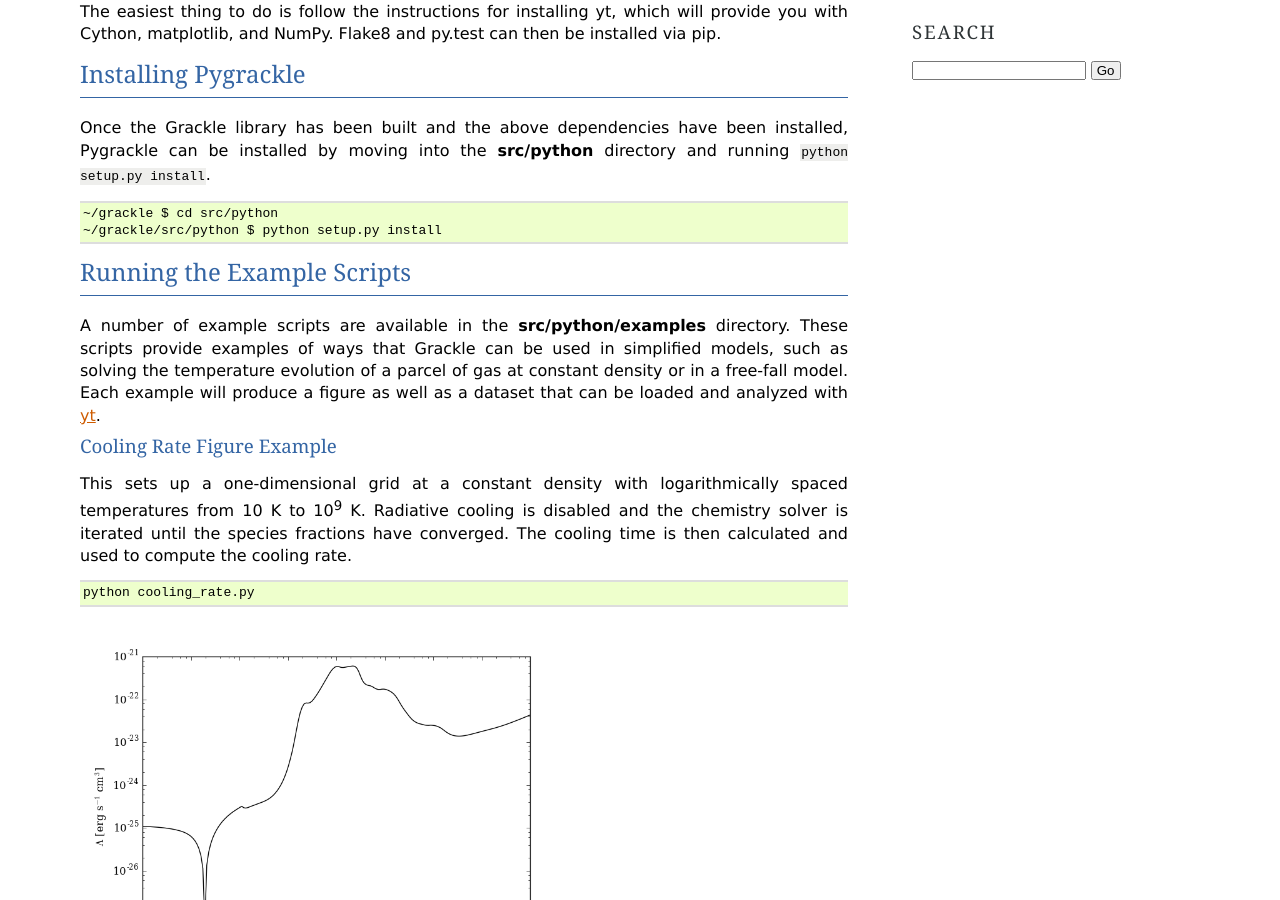
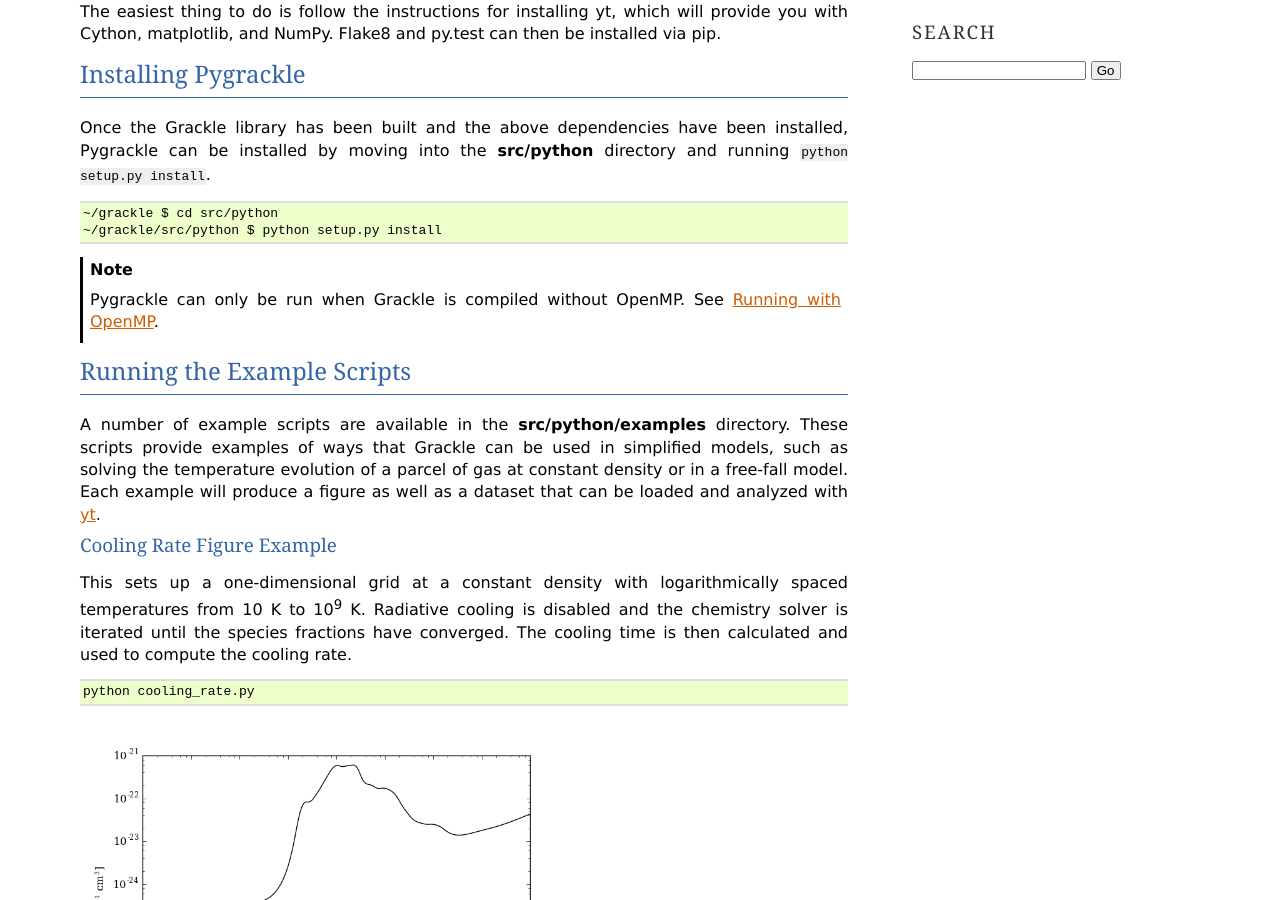
Before and after one commit to grackle-project/grackle, a Sphinx documentation site: the page built from doc/source/Python.rst, in a window 1280 px wide and 900 px high, scrolled down 433 px. Built offline with Sphinx 7.4.7, drawn with Linux system fonts in a browser that asks for light colours.

Commit message:
Adding note about pygrackle and openmp.

```diff
--- a/doc/source/Python.rst
+++ b/doc/source/Python.rst
@@ -36,6 +36,9 @@ directory and running ``python setup.py install``.
 
     ~/grackle $ cd src/python
     ~/grackle/src/python $ python setup.py install
+
+.. note:: Pygrackle can only be run when Grackle is compiled without OpenMP.
+   See :ref:`openmp`.
 
 Running the Example Scripts
 ---------------------------
```
